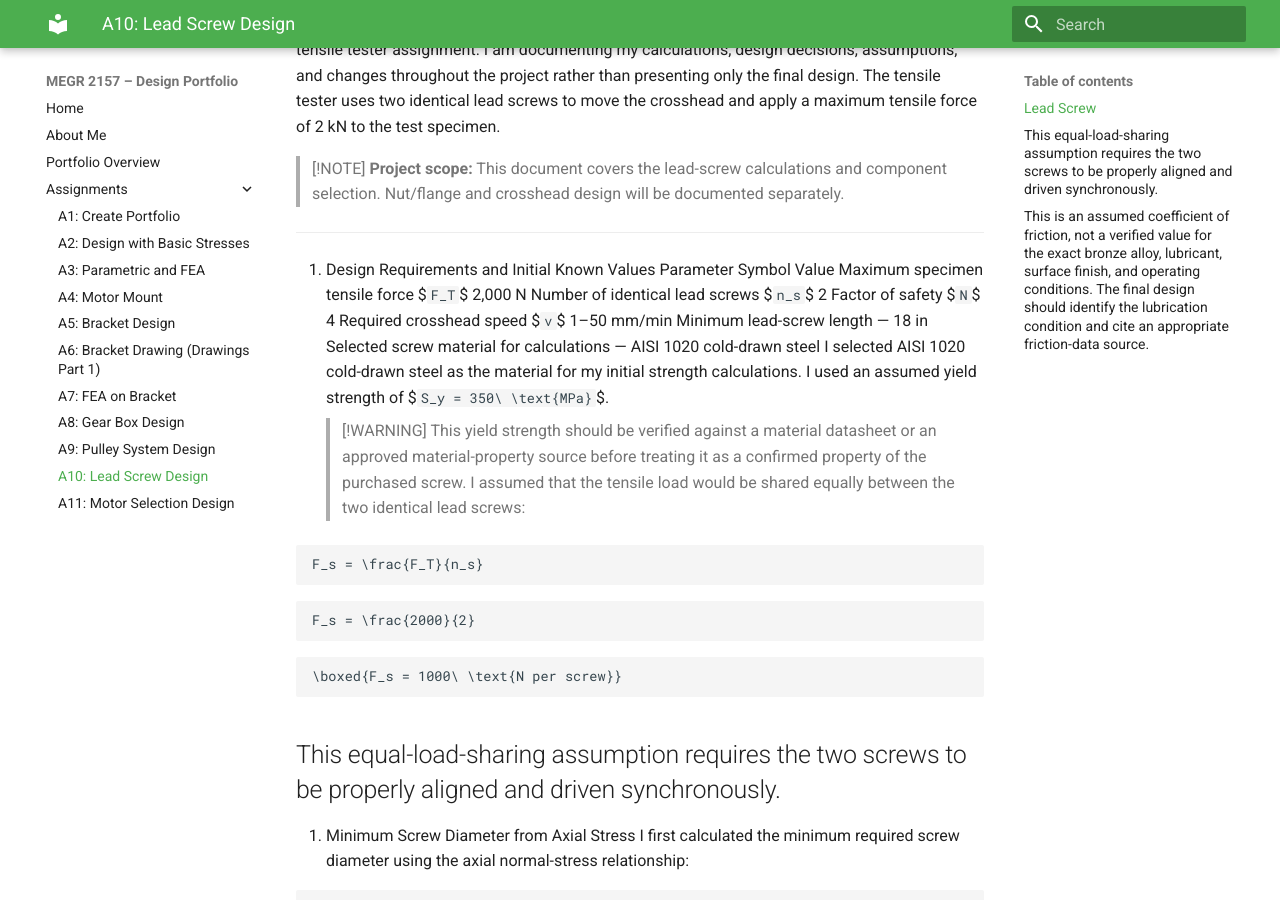
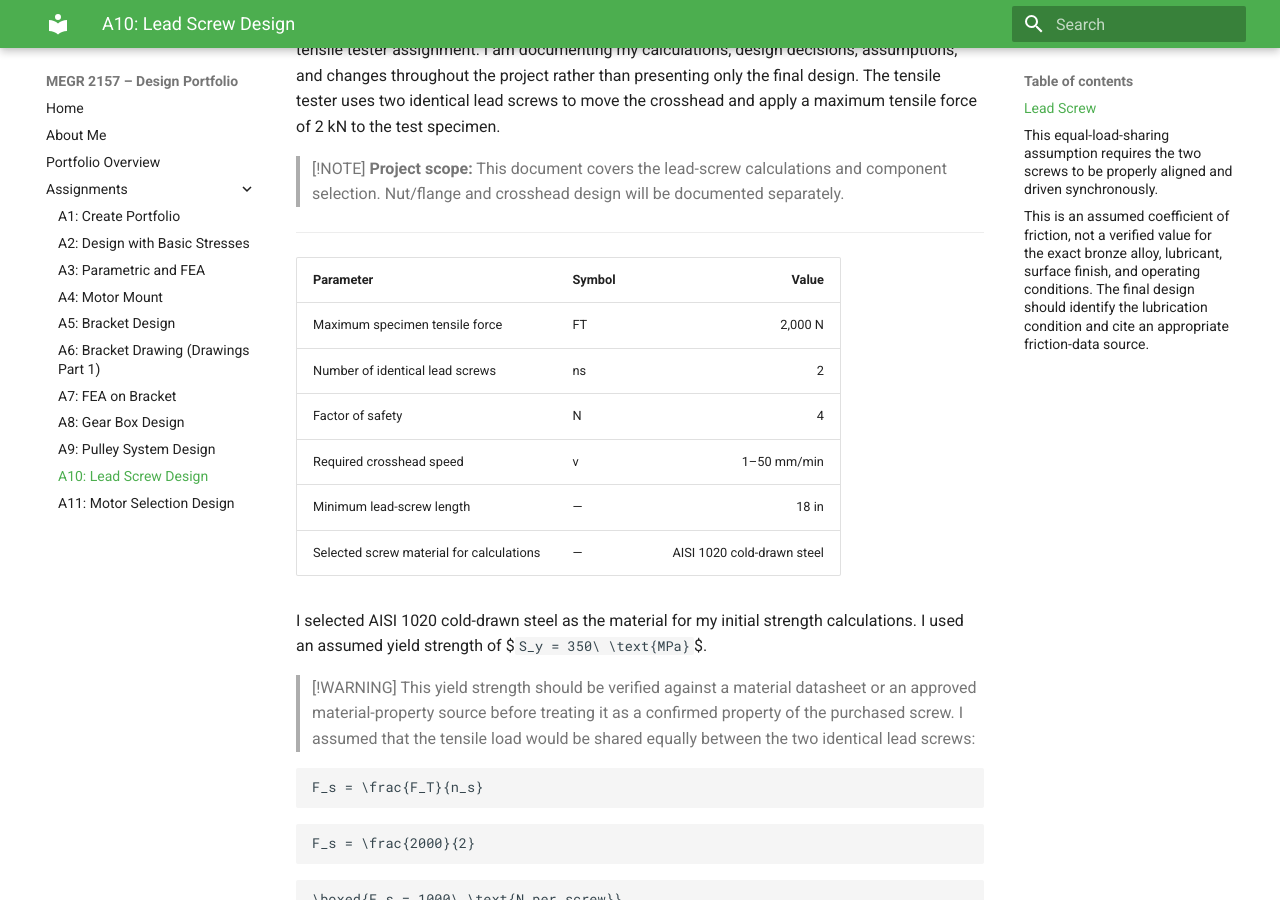
Before and after one commit to jfbrand/jack-brandon-lecture-portfolio, an MkDocs documentation site: the page built from docs/assignments/A10: Lead Screw Design/index.md, in a window 1280 px wide and 900 px high, scrolled down 219 px. Built offline with MkDocs 1.6.1 and Material for MkDocs 9.7.7, drawn with Linux system fonts in a browser that asks for light colours.

Commit message:
Revise design requirements table in index.md
Updated the design requirements table format for clarity.

```diff
--- a/docs/assignments/A10: Lead Screw Design/index.md
+++ b/docs/assignments/A10: Lead Screw Design/index.md
@@ -7,14 +7,15 @@ The tensile tester uses two identical lead screws to move the crosshead and appl
 > [!NOTE]
 > **Project scope:** This document covers the lead-screw calculations and component selection. Nut/flange and crosshead design will be documented separately.
 ---
-1. Design Requirements and Initial Known Values
-Parameter	Symbol	Value
-Maximum specimen tensile force	$`F_T`$	2,000 N
-Number of identical lead screws	$`n_s`$	2
-Factor of safety	$`N`$	4
-Required crosshead speed	$`v`$	1–50 mm/min
-Minimum lead-screw length	—	18 in
-Selected screw material for calculations	—	AISI 1020 cold-drawn steel
+| Parameter | Symbol | Value |
+|---|---|---:|
+| Maximum specimen tensile force | FT | 2,000 N |
+| Number of identical lead screws | ns | 2 |
+| Factor of safety | N | 4 |
+| Required crosshead speed | v | 1–50 mm/min |
+| Minimum lead-screw length | — | 18 in |
+| Selected screw material for calculations | — | AISI 1020 cold-drawn steel |
+
 I selected AISI 1020 cold-drawn steel as the material for my initial strength calculations. I used an assumed yield strength of $`S_y = 350\ \text{MPa}`$.
 > [!WARNING]
 > This yield strength should be verified against a material datasheet or an approved material-property source before treating it as a confirmed property of the purchased screw.
```
